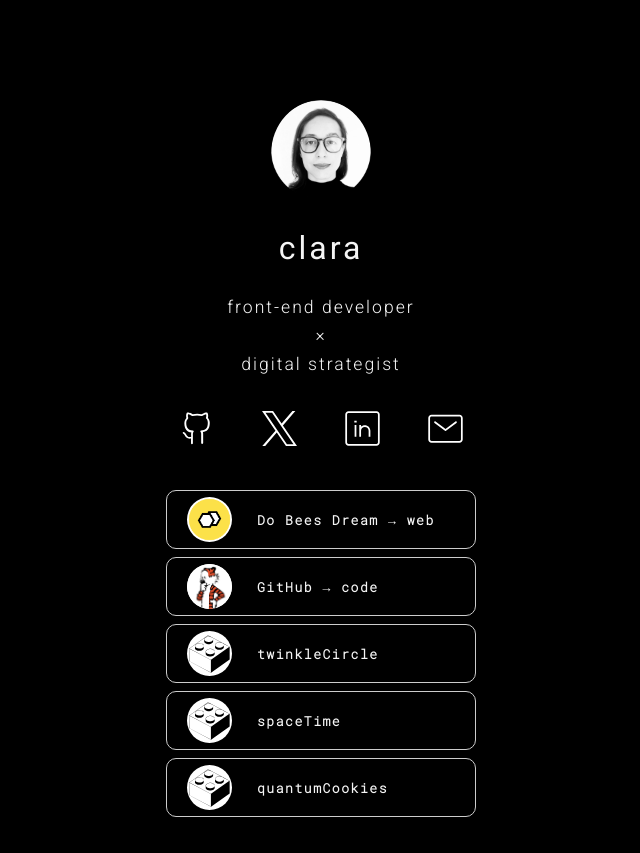
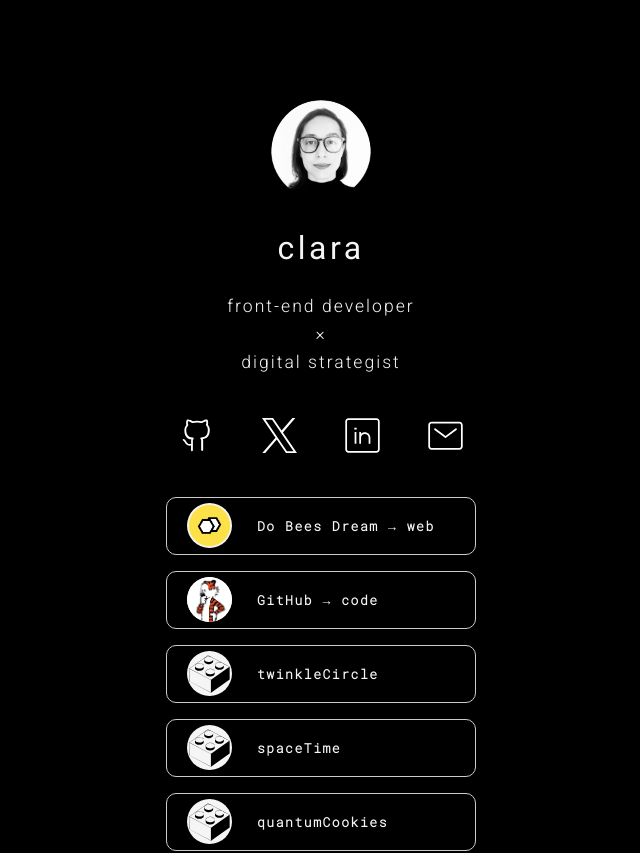
Before and after one commit to clasei/clara, a React (Create React App) app: page / in a window 1280 px wide. Shown: the top 853 px of the page, without its empty margins (319-959 px from the left). Built offline with nearby package versions, Linux system fonts and the light colour scheme.

Commit message:
new version ready

```diff
--- a/src/App.css
+++ b/src/App.css
@@ -3,7 +3,7 @@
 
 body {
   font-family: 'Robot', 'Arial', sans-serif;
-  background-color: #000;
+  background: #000;
   color: #fff;
   margin: 0;
   padding: 0;
@@ -13,7 +13,7 @@ body {
   justify-content: center;
   flex-wrap: wrap;
   overflow-y: auto;
-  height: auto;
+  height: flex;
   box-sizing: border-box;
   -webkit-font-smoothing: antialiased;
   -moz-osx-font-smoothing: grayscale;
--- a/src/components/Header/Header.css
+++ b/src/components/Header/Header.css
@@ -5,7 +5,6 @@
     text-align: center;
     margin-top: 100px;
     padding-bottom: 25px;
-    background-color: #000;
     color: whitesmoke;
     justify-content: center;
     height: auto;
@@ -21,9 +20,9 @@
 h1 {
     font-family: 'Roboto';
     font-size: 2rem;
-    letter-spacing: 3px;
+    letter-spacing: 3.5px;
     font-weight: 400;
-    padding-bottom: 0.3rem;
+    padding-bottom: 0.2rem;
 }
 
 p {
--- a/src/components/ProjectLinks/ProjectLinks.css
+++ b/src/components/ProjectLinks/ProjectLinks.css
@@ -9,12 +9,11 @@
     width: 60%;
     border: 1px solid #ccc;
     color: whitesmoke;;
-    margin: 0.5rem auto;
+    margin: 1rem auto;
     padding-left: 10px;
     border-radius: 10px;
     transition: all 0.3s;
     cursor: pointer;
-    box-shadow: 2px 2px 5px rgba(0,0,0,0.1);
     font-family: 'Roboto Mono', 'Courier New', monospace;
     font-size: 0.7rem;
     letter-spacing: 1.5px;
@@ -40,13 +39,13 @@
 }
 
 .project-logo {
-    margin: 1px;
+    margin: 0.5px;
     width: 45px;
     height: 45px;
     border-radius: 50%;
     margin-right: 25px;
     margin-left: 10px;
-    background-color: white;
+    background-color: whitesmoke;
     flex-shrink: 0;
 }
 
@@ -54,6 +53,7 @@
 @media screen and (max-width: 768px) {
     .project-card {
         width: 85%;
+        margin: 0.5rem auto;
     }
 
     .project-card:hover {
--- a/src/components/Quotes/Quotes.css
+++ b/src/components/Quotes/Quotes.css
@@ -8,7 +8,7 @@
     margin: 4rem auto;
     height: auto;
     text-align: center;
-    opacity: 0.5;
+    opacity: 0.3;
 }
 
 
--- a/src/components/SocialLinks/SocialLinks.css
+++ b/src/components/SocialLinks/SocialLinks.css
@@ -3,7 +3,7 @@
     gap: 3rem;
     justify-content: center;
     height: auto;
-    margin-top: 0.5rem;
+    margin-top: 1rem;
     margin-bottom: 2.5rem;
 }
 
```
